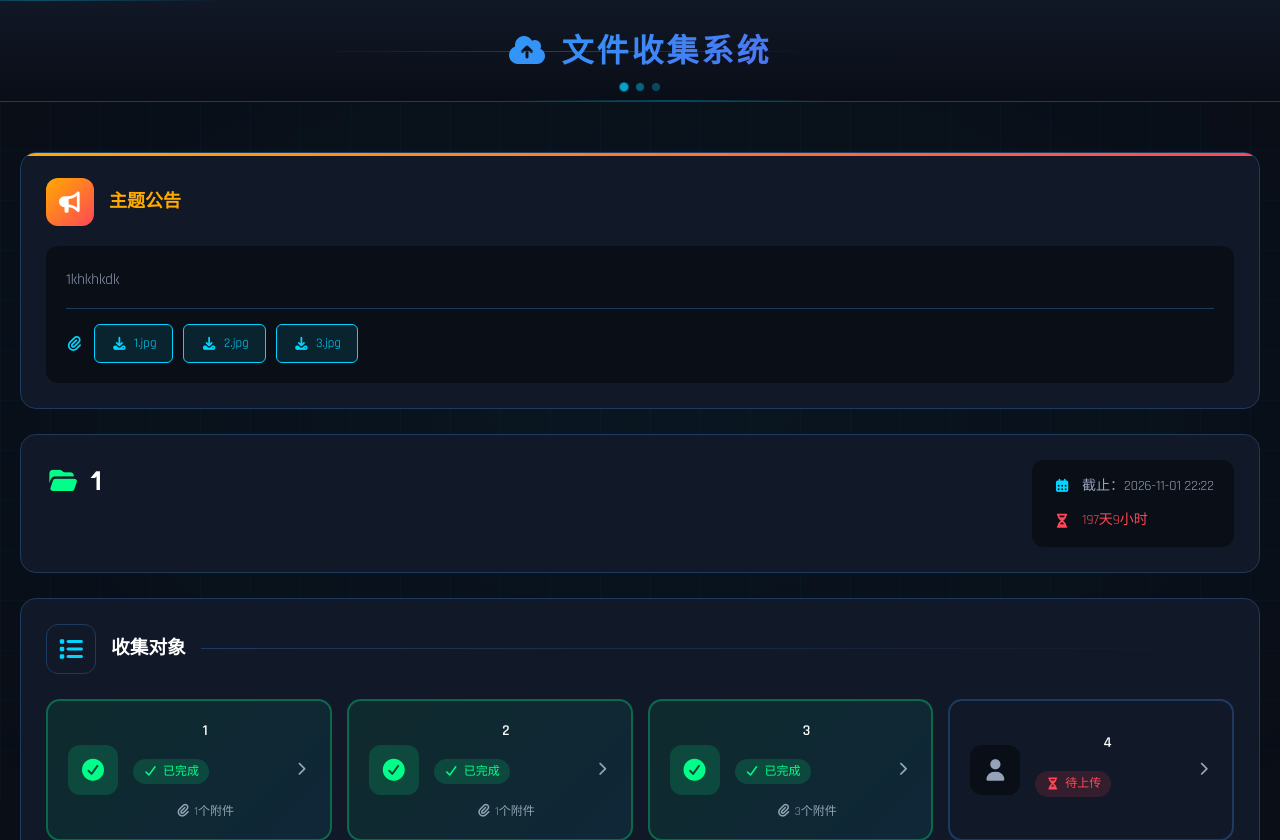
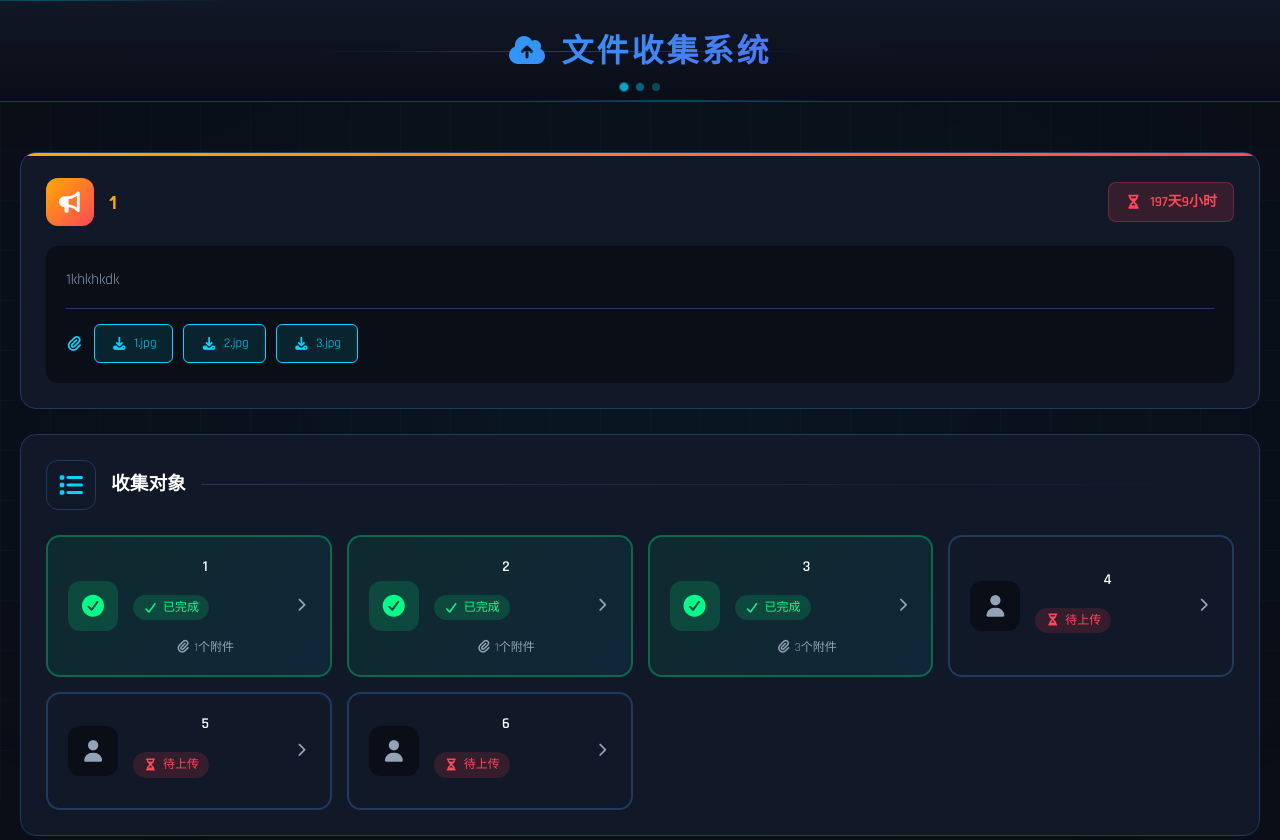
Before and after one commit to guifengxiaoyan/file-collection, a Flask app: page /theme/1 in a window 1280 px wide. Shown: the top 840 px of the page. Run offline with Flask 3, Linux system fonts and the light colour scheme; data comes from the database, SQL or seed files in the repository; both versions use the stored data as it was after the commit.

Commit message:
feat: 主题详情页公告区域标题改为主题名，显示截止时间

```diff
--- a/app/templates/theme_detail.html
+++ b/app/templates/theme_detail.html
@@ -10,7 +10,11 @@
                 <i class="fas fa-bullhorn"></i>
             </div>
             <div class="announcement-title-area">
-                <h3>主题公告</h3>
+                <h3>{{ theme.title }}</h3>
+            </div>
+            <div class="announcement-deadline">
+                <i class="fas fa-hourglass-half"></i>
+                <span>{{ theme.deadline|time_remaining }}</span>
             </div>
         </div>
         <div class="announcement-body">
@@ -30,31 +34,6 @@
         </div>
     </section>
     {% endif %}
-
-    <div class="theme-detail-header">
-        <div class="theme-title-section">
-            <h2><i class="fas fa-folder-open"></i> {{ theme.title }}</h2>
-            {% if theme.description %}
-            <p class="theme-description">{{ theme.description }}</p>
-            {% endif %}
-        </div>
-        <div class="theme-meta-section">
-            <div class="meta-item">
-                <i class="fas fa-calendar-alt"></i>
-                <span>截止：{{ theme.deadline.strftime('%Y-%m-%d %H:%M') }}</span>
-            </div>
-            <div class="meta-item time-warning">
-                <i class="fas fa-hourglass-half"></i>
-                <span>{{ theme.deadline|time_remaining }}</span>
-            </div>
-            {% if theme.collector_name %}
-            <div class="meta-item">
-                <i class="fas fa-user"></i>
-                <span>{{ theme.collector_name }}</span>
-            </div>
-            {% endif %}
-        </div>
-    </div>
 
     <section class="objects-section">
         <div class="section-header-tech">
--- a/static/css/style.css
+++ b/static/css/style.css
@@ -2915,10 +2915,28 @@ footer {
     color: white;
 }
 
+.theme-announcement-card .announcement-title-area {
+    flex: 1;
+}
+
 .theme-announcement-card .announcement-title-area h3 {
     font-family: 'Orbitron', sans-serif;
     font-size: 18px;
     color: var(--warning);
+    margin: 0;
+}
+
+.theme-announcement-card .announcement-deadline {
+    display: flex;
+    align-items: center;
+    gap: 8px;
+    padding: 8px 16px;
+    background: rgba(255, 71, 87, 0.15);
+    border: 1px solid rgba(255, 71, 87, 0.3);
+    border-radius: 8px;
+    color: var(--danger);
+    font-size: 14px;
+    font-weight: 600;
 }
 
 .theme-announcement-card .announcement-body {
```
Also changed, not shown: instance/file_collection.db, uploads/theme_1/1.jpg (added), uploads/theme_1/2.jpg (added), uploads/theme_1/3.jpg (added).
